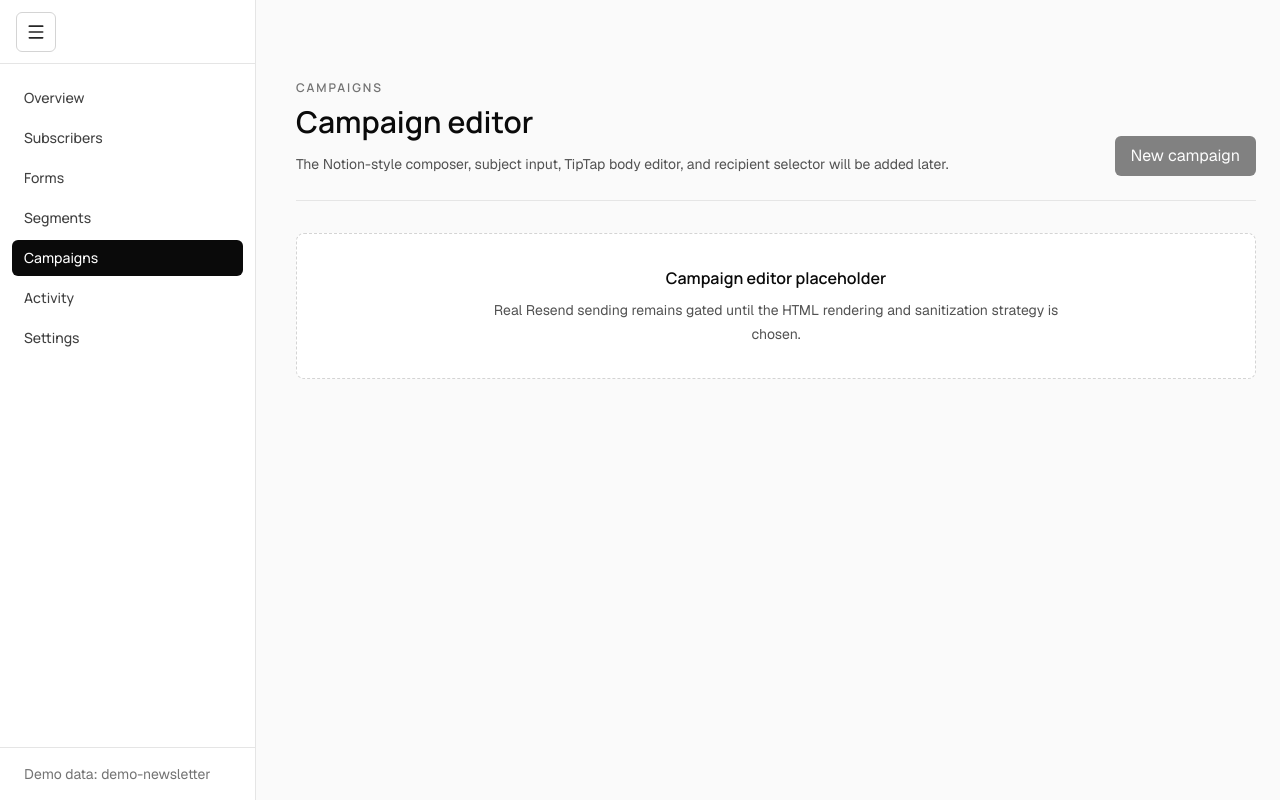
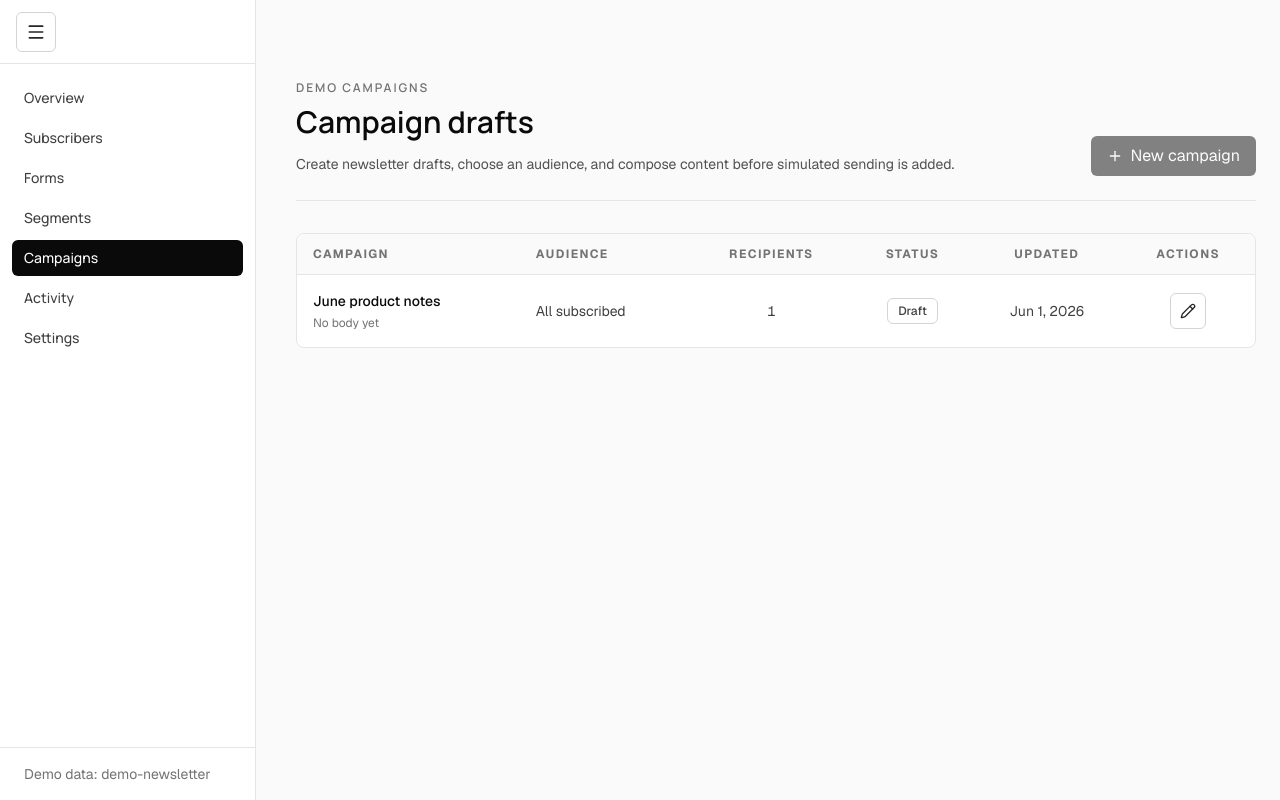
Before and after one commit to AjvorHardi/news-mailer, a React (Vite) app: page /demo/campaigns in a window 1280 px wide. Built offline with nearby package versions, Linux system fonts and the light colour scheme.

Commit message:
feat: add demo campaigns list

```diff
--- a/src/app/router/AppRouter.tsx
+++ b/src/app/router/AppRouter.tsx
@@ -6,6 +6,7 @@ import { ProtectedRoute } from './ProtectedRoute';
 import { LoginPage } from '../../features/auth/LoginPage';
 import { RegisterPage } from '../../features/auth/RegisterPage';
 import { DemoHomePage } from '../../features/demo/DemoHomePage';
+import { DemoCampaignsPage } from '../../features/demo/DemoCampaignsPage';
 import { DemoOverviewPage } from '../../features/demo/DemoOverviewPage';
 import { DemoSegmentsPage } from '../../features/demo/DemoSegmentsPage';
 import { DemoSignupFormsPage } from '../../features/demo/DemoSignupFormsPage';
@@ -37,7 +38,7 @@ export function AppRouter() {
         <Route path="subscribers" element={<DemoSubscribersPage />} />
         <Route path="forms" element={<DemoSignupFormsPage />} />
         <Route path="segments" element={<DemoSegmentsPage />} />
-        <Route path="campaigns" element={<CampaignsPage />} />
+        <Route path="campaigns" element={<DemoCampaignsPage />} />
         <Route path="activity" element={<ActivityPage />} />
         <Route path="settings" element={<SettingsPage />} />
       </Route>
--- /dev/null
+++ b/src/features/demo/DemoCampaignsPage.tsx
@@ -0,0 +1,251 @@
+import { Pencil, Plus } from 'lucide-react';
+import { useMemo, useState, type ReactNode } from 'react';
+import clsx from 'clsx';
+import { Button } from '../../shared/ui/Button';
+import { EmptyState } from '../../shared/ui/EmptyState';
+import { PageHeader } from '../../shared/ui/PageHeader';
+import type { Campaign, Segment, Subscriber } from '../../shared/types/domain';
+import { useDemoCampaigns, countCampaignRecipients } from './useDemoCampaigns';
+import { useDemoSegments } from './useDemoSegments';
+import { useDemoSubscribers } from './useDemoSubscribers';
+
+const emptySubscribers: Subscriber[] = [];
+const emptySegments: Segment[] = [];
+
+const dateFormatter = new Intl.DateTimeFormat('en', {
+  month: 'short',
+  day: 'numeric',
+  year: 'numeric',
+});
+
+function formatDate(value: string) {
+  return dateFormatter.format(new Date(value));
+}
+
+export function DemoCampaignsPage() {
+  const campaignsQuery = useDemoCampaigns();
+  const subscribersQuery = useDemoSubscribers();
+  const segmentsQuery = useDemoSegments();
+  const [editingCampaign, setEditingCampaign] = useState<Campaign | null>(null);
+  const subscribers = subscribersQuery.data ?? emptySubscribers;
+  const segments = segmentsQuery.data ?? emptySegments;
+  const segmentsById = useMemo(() => new Map(segments.map((segment) => [segment.id, segment.name])), [segments]);
+
+  function openCreateEditor() {
+    setEditingCampaign(null);
+  }
+
+  function openEditEditor(campaign: Campaign) {
+    setEditingCampaign(campaign);
+  }
+
+  return (
+    <div className="space-y-8">
+      <PageHeader
+        actionsLayout="responsive-inline"
+        eyebrow="Demo campaigns"
+        title="Campaign drafts"
+        description="Create newsletter drafts, choose an audience, and compose content before simulated sending is added."
+        actions={
+          <Button
+            type="button"
+            className="h-10 w-10 px-0 md:w-auto md:px-4"
+            aria-label="New campaign"
+            onClick={openCreateEditor}
+            disabled
+          >
+            <Plus className="h-4 w-4 shrink-0 md:mr-2" aria-hidden="true" />
+            <span className="hidden md:inline">New campaign</span>
+          </Button>
+        }
+      />
+
+      {editingCampaign ? null : null}
+
+      {campaignsQuery.isLoading || subscribersQuery.isLoading || segmentsQuery.isLoading ? (
+        <div className="rounded-lg border border-neutral-200 bg-white p-8 text-sm text-neutral-600">Loading campaigns...</div>
+      ) : null}
+
+      {campaignsQuery.isError || subscribersQuery.isError || segmentsQuery.isError ? (
+        <EmptyState
+          title="Campaigns could not be loaded"
+          description="Return to the demo overview if you need to restore all seeded demo data."
+        />
+      ) : null}
+
+      {campaignsQuery.data && campaignsQuery.data.length === 0 ? (
+        <EmptyState
+          title="No campaigns yet"
+          description="Create a draft campaign to start composing newsletter content."
+          action={
+            <Button type="button" onClick={openCreateEditor} disabled>
+              New campaign
+            </Button>
+          }
+        />
+      ) : null}
+
+      {campaignsQuery.data && campaignsQuery.data.length > 0 ? (
+        <CampaignsList
+          campaigns={campaignsQuery.data}
+          onEdit={openEditEditor}
+          segments={segments}
+          segmentsById={segmentsById}
+          subscribers={subscribers}
+        />
+      ) : null}
+    </div>
+  );
+}
+
+type CampaignsListProps = {
+  campaigns: Campaign[];
+  onEdit: (campaign: Campaign) => void;
+  segments: Segment[];
+  segmentsById: Map<string, string>;
+  subscribers: Subscriber[];
+};
+
+function CampaignsList({ campaigns, onEdit, segments, segmentsById, subscribers }: CampaignsListProps) {
+  const sortedCampaigns = [...campaigns].sort((firstCampaign, secondCampaign) =>
+    secondCampaign.updatedAt.localeCompare(firstCampaign.updatedAt),
+  );
+
+  return (
+    <section className="overflow-hidden rounded-lg border border-neutral-200 bg-white">
+      <div className="hidden overflow-x-auto min-[960px]:block">
+        <table className="min-w-full divide-y divide-neutral-200 text-left text-sm">
+          <thead className="bg-neutral-50 text-xs font-semibold tracking-[0.12em] text-neutral-500 uppercase">
+            <tr>
+              <th scope="col" className="px-4 py-3">
+                Campaign
+              </th>
+              <th scope="col" className="px-4 py-3">
+                Audience
+              </th>
+              <th scope="col" className="px-4 py-3 text-center">
+                Recipients
+              </th>
+              <th scope="col" className="px-4 py-3 text-center">
+                Status
+              </th>
+              <th scope="col" className="px-4 py-3 text-center">
+                Updated
+              </th>
+              <th scope="col" className="px-4 py-3 text-center">
+                Actions
+              </th>
+            </tr>
+          </thead>
+          <tbody className="divide-y divide-neutral-200">
+            {sortedCampaigns.map((campaign) => (
+              <tr key={campaign.id} className="align-middle">
+                <td className="px-4 py-4 align-middle">
+                  <div className="font-medium text-neutral-950">{campaign.subject}</div>
+                  <div className="mt-1 text-xs text-neutral-500">{campaign.bodyHtml ? 'Content drafted' : 'No body yet'}</div>
+                </td>
+                <td className="px-4 py-4 align-middle text-neutral-700">
+                  {getAudienceLabel(campaign, segmentsById)}
+                </td>
+                <td className="font-mono-ui px-4 py-4 text-center align-middle text-neutral-700">
+                  {countCampaignRecipients(subscribers, segments, campaign.audienceType, campaign.segmentId)}
+                </td>
+                <td className="px-4 py-4 text-center align-middle">
+                  <StatusBadge status={campaign.status} />
+                </td>
+                <td className="px-4 py-4 text-center align-middle text-neutral-700">{formatDate(campaign.updatedAt)}</td>
+                <td className="px-4 py-4 text-center align-middle">
+                  <CampaignActions campaign={campaign} onEdit={onEdit} />
+                </td>
+              </tr>
+            ))}
+          </tbody>
+        </table>
+      </div>
+
+      <div className="divide-y divide-neutral-200 min-[960px]:hidden">
+        {sortedCampaigns.map((campaign) => (
+          <article key={campaign.id} className="p-4">
+            <div className="flex items-start justify-between gap-3">
+              <div className="min-w-0">
+                <h2 className="truncate text-sm font-medium text-neutral-950">{campaign.subject}</h2>
+                <p className="mt-1 text-xs text-neutral-500">{getAudienceLabel(campaign, segmentsById)}</p>
+              </div>
+              <StatusBadge status={campaign.status} />
+            </div>
+            <dl className="mt-4 grid grid-cols-2 gap-3 text-xs">
+              <div>
+                <dt className="font-medium text-neutral-500">Recipients</dt>
+                <dd className="font-mono-ui mt-1 text-neutral-950">
+                  {countCampaignRecipients(subscribers, segments, campaign.audienceType, campaign.segmentId)}
+                </dd>
+              </div>
+              <div>
+                <dt className="font-medium text-neutral-500">Updated</dt>
+                <dd className="mt-1 text-neutral-950">{formatDate(campaign.updatedAt)}</dd>
+              </div>
+            </dl>
+            <div className="mt-4 flex justify-end">
+              <CampaignActions campaign={campaign} onEdit={onEdit} />
+            </div>
+          </article>
+        ))}
+      </div>
+    </section>
+  );
+}
+
+function getAudienceLabel(campaign: Campaign, segmentsById: Map<string, string>) {
+  if (campaign.audienceType === 'segment') {
+    return campaign.segmentId ? segmentsById.get(campaign.segmentId) ?? 'Missing segment' : 'Missing segment';
+  }
+
+  return 'All subscribed';
+}
+
+function StatusBadge({ status }: { status: Campaign['status'] }) {
+  return (
+    <span className="inline-flex rounded-md border border-neutral-300 px-2.5 py-1 text-xs font-medium text-neutral-700 capitalize">
+      {status}
+    </span>
+  );
+}
+
+function CampaignActions({ campaign, onEdit }: { campaign: Campaign; onEdit: (campaign: Campaign) => void }) {
+  if (campaign.status !== 'draft') {
+    return (
+      <span className="inline-flex h-9 items-center rounded-md border border-neutral-200 px-3 text-xs text-neutral-500">
+        Locked
+      </span>
+    );
+  }
+
+  return (
+    <IconButton label={`Edit ${campaign.subject}`} onClick={() => onEdit(campaign)}>
+      <Pencil className="h-4 w-4" aria-hidden="true" />
+    </IconButton>
+  );
+}
+
+type IconButtonProps = {
+  children: ReactNode;
+  disabled?: boolean;
+  label: string;
+  onClick?: () => void;
+};
+
+function IconButton({ children, disabled, label, onClick }: IconButtonProps) {
+  return (
+    <button
+      type="button"
+      aria-label={label}
+      disabled={disabled}
+      onClick={onClick}
+      className={clsx(
+        'inline-flex h-9 w-9 items-center justify-center rounded-md border border-neutral-300 bg-white text-neutral-800 hover:bg-neutral-100 focus:ring-2 focus:ring-neutral-950 focus:ring-offset-2 focus:outline-none disabled:cursor-not-allowed disabled:opacity-50',
+      )}
+    >
+      {children}
+    </button>
+  );
+}
```
